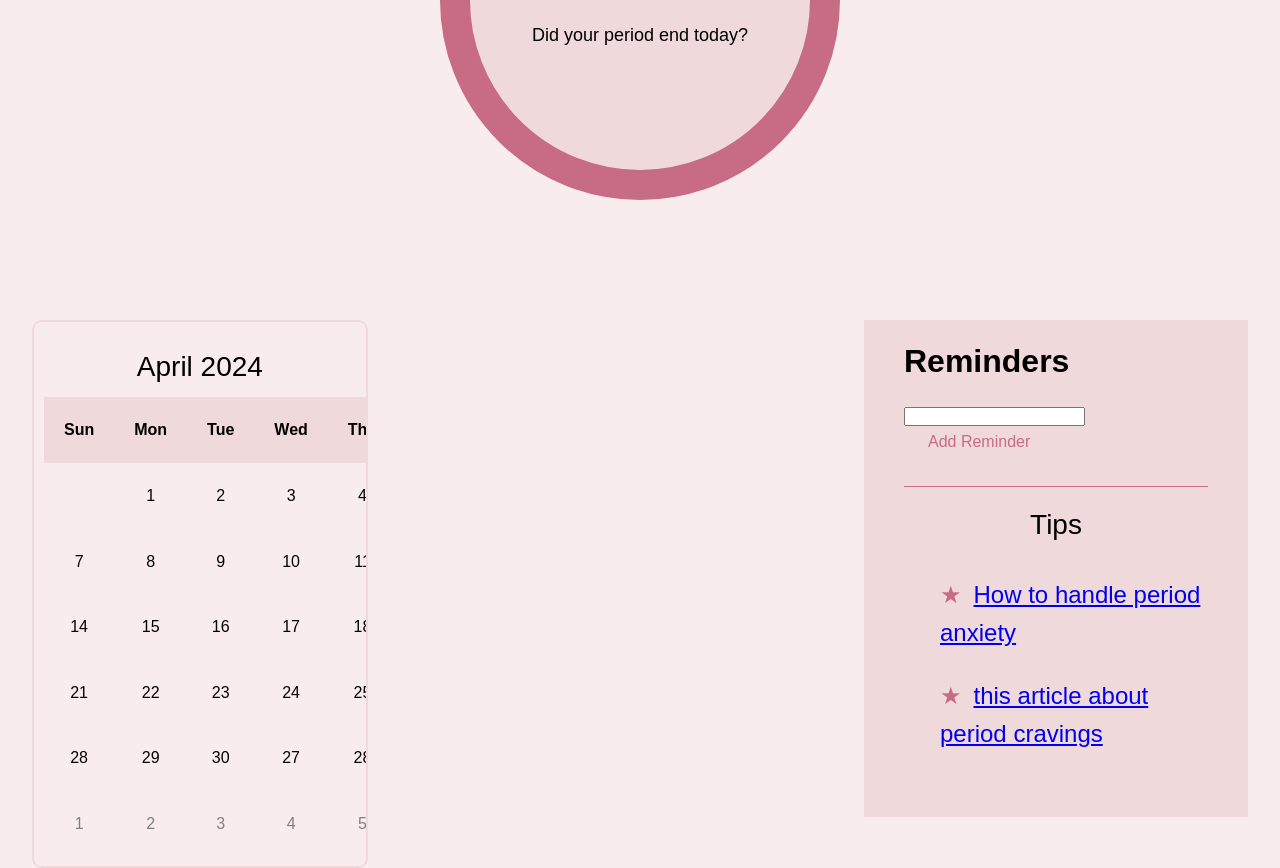
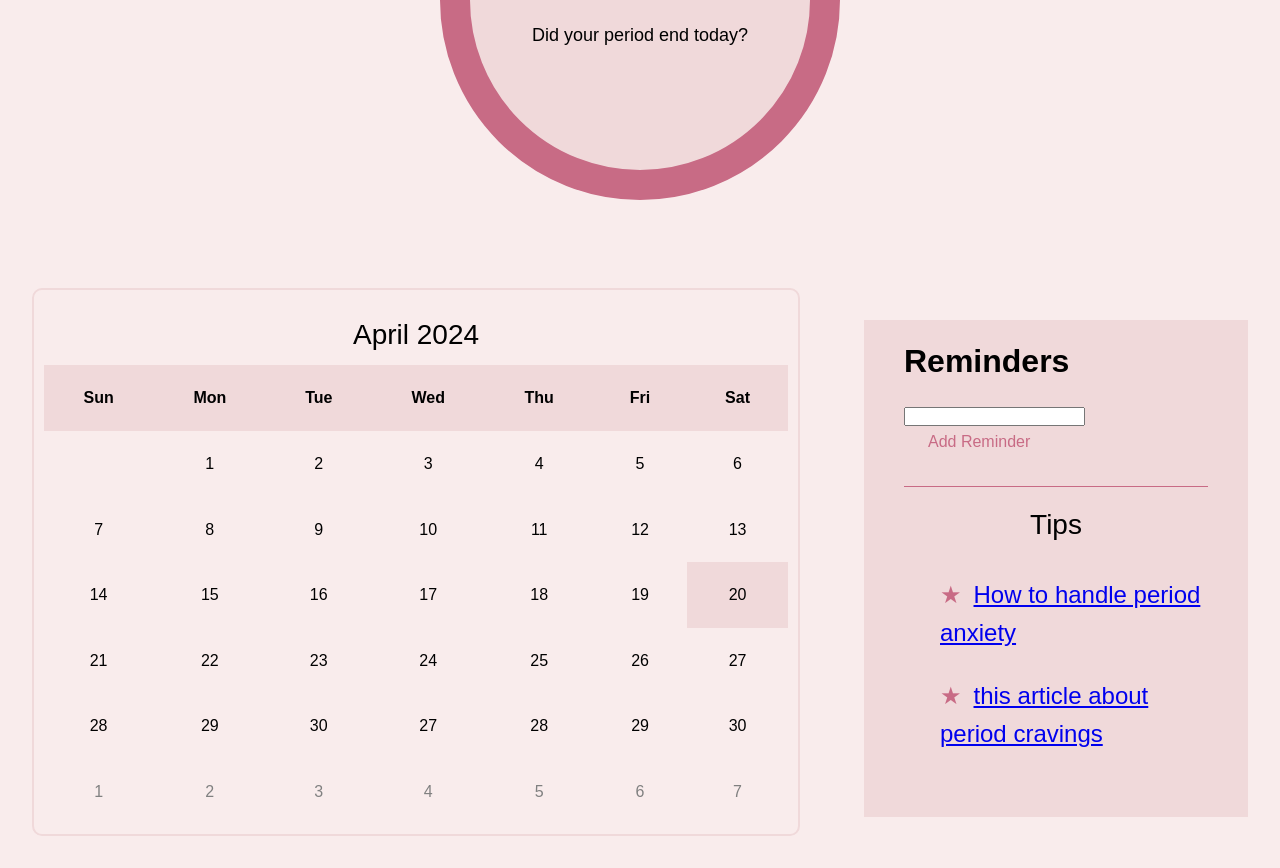
Before and after one commit to HibbaAbas/info340-project, a React (Create React App) app in the folder project-draft/my-app/: page / in a window 1280 px wide. Shown: the part 319-1187 px from the top of the page. After the commit the page ends 1155 px from the top, so only its background shows below. Built offline with nearby package versions, Linux system fonts and the light colour scheme.

Commit message:
fixed issues with calendar

```diff
--- a/project-draft/my-app/src/calendar.js
+++ b/project-draft/my-app/src/calendar.js
@@ -2,8 +2,8 @@ import React from 'react';
 
 const Calendar = () => {
     return (
-        <div>
-        <section className="container">
+        <>
+
             <div className="calendar-mobile">
                 <img src="img/calendar-icon.png" alt="calendar icon" />
                 <div className="week-view">
@@ -107,9 +107,7 @@ const Calendar = () => {
                     </tbody>
                 </table>
             </div>
-
-        </section>
-        </div>
+            </>
     )
 }
 export default Calendar;
```
